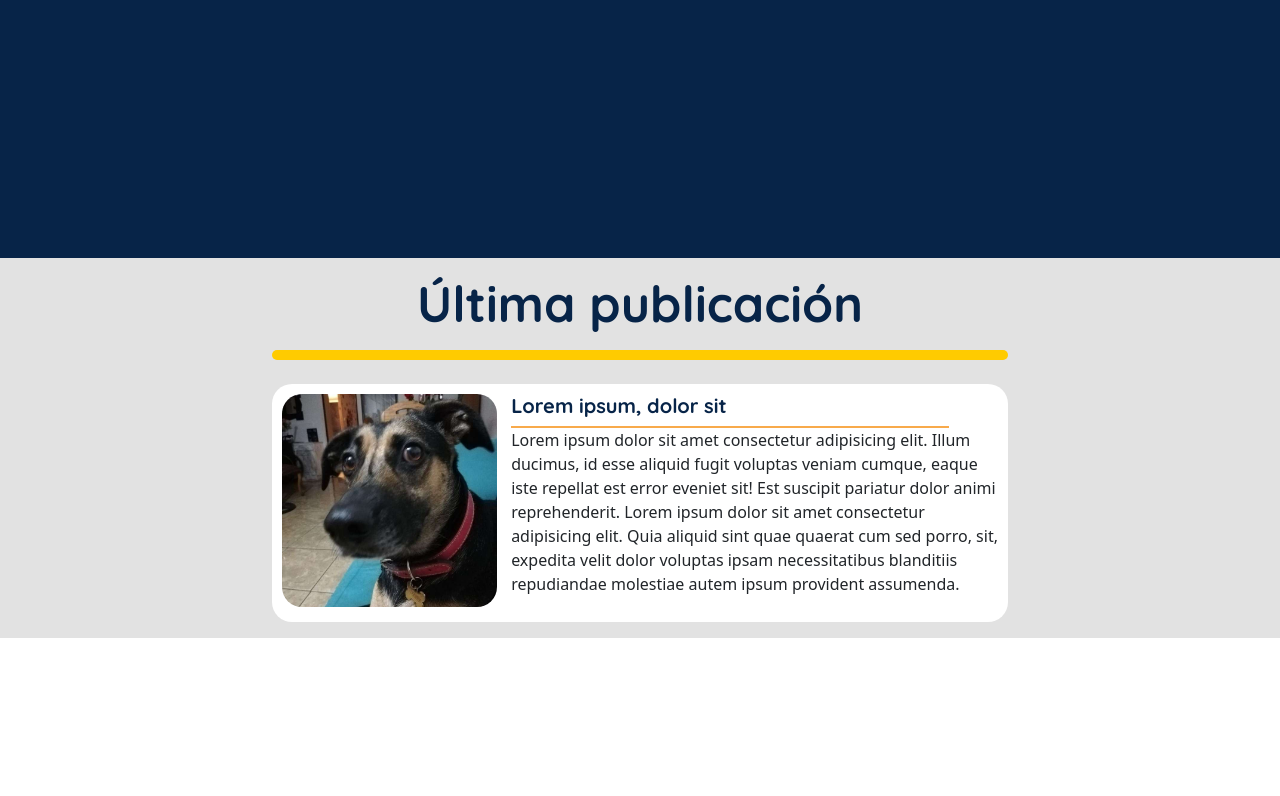
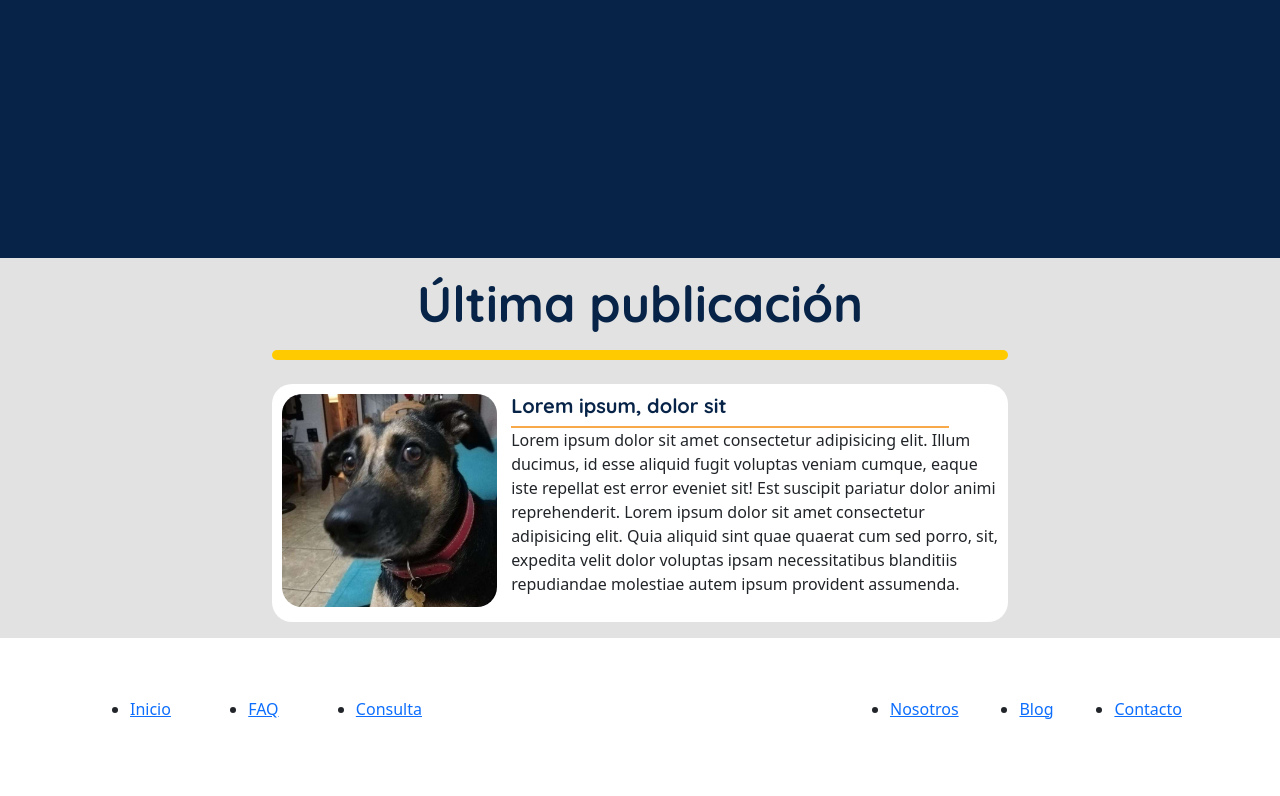
Before and after one commit to JorgPalma/PetCareAnalytics, a plain HTML site: page index.html in a window 1280 px wide. Shown: the part 1622-2418 px from the top of the page. Before the commit the page ends 2260 px from the top, so only its background shows below. Drawn offline with nearby package versions, Linux system fonts and the light colour scheme.

Commit message:
Update index.html

```diff
--- a/index.html
+++ b/index.html
@@ -135,6 +135,36 @@
             </div>
           </div>
         </main>
+        <footer>
+          <div class="container">
+            <div class="row d-flex justify-content-between pt-5 align-items-center">
+              <div class="col-4">
+                <ul class="op-footer-ul d-flex justify-content-between mx-3">
+                  <li class="op-footer-li"> <a class="op-footer-a" href="#">Inicio</a></li>
+                  <li class="op-footer-li"> <a class="op-footer-a" href="#">FAQ</a></li>
+                  <li class="op-footer-li"> <a class="op-footer-a" href="#">Consulta</a></li>
+                </ul>
+              </div>
+              <div class="col-2">
+                <img src="img/LogoTransparenteNeg.png" alt="PetCare Analytics" width="100%">
+              </div>
+              <div class="col-4">
+                <ul class="op-footer-ul d-flex justify-content-between mx-3">
+                  <li class="op-footer-li"> <a class="op-footer-a" href="#nosotros">Nosotros</a></li>
+                  <li class="op-footer-li"> <a class="op-footer-a" href="#">Blog</a></li>
+                  <li class="op-footer-li"> <a class="op-footer-a" href="#">Contacto</a></li>
+                </ul>
+              </div>
+            </div>
+            <div class="op-footer-bar mt-5">
+            </div>
+            <div class="row">
+              <div class="col-6">
+
+              </div>
+            </div>
+          </div>
+        </footer>
     </body>
     <script src="https://kit.fontawesome.com/9bc017105e.js" crossorigin="anonymous"></script>
     <script src="https://cdn.jsdelivr.net/npm/@popperjs/core@2.11.8/dist/umd/popper.min.js" integrity="sha384-I7E8VVD/ismYTF4hNIPjVp/Zjvgyol6VFvRkX/vR+Vc4jQkC+hVqc2pM8ODewa9r" crossorigin="anonymous"></script>
```
